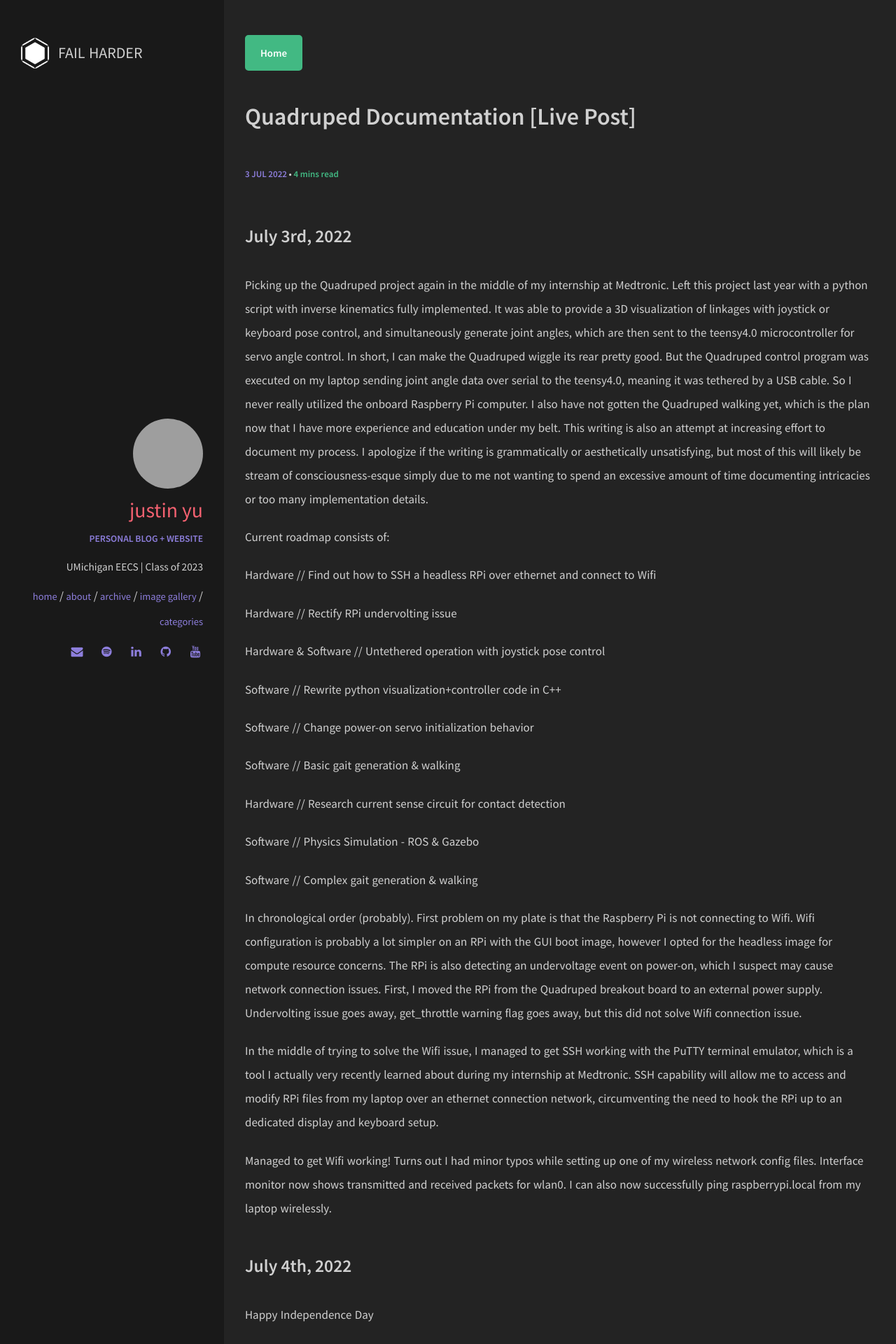
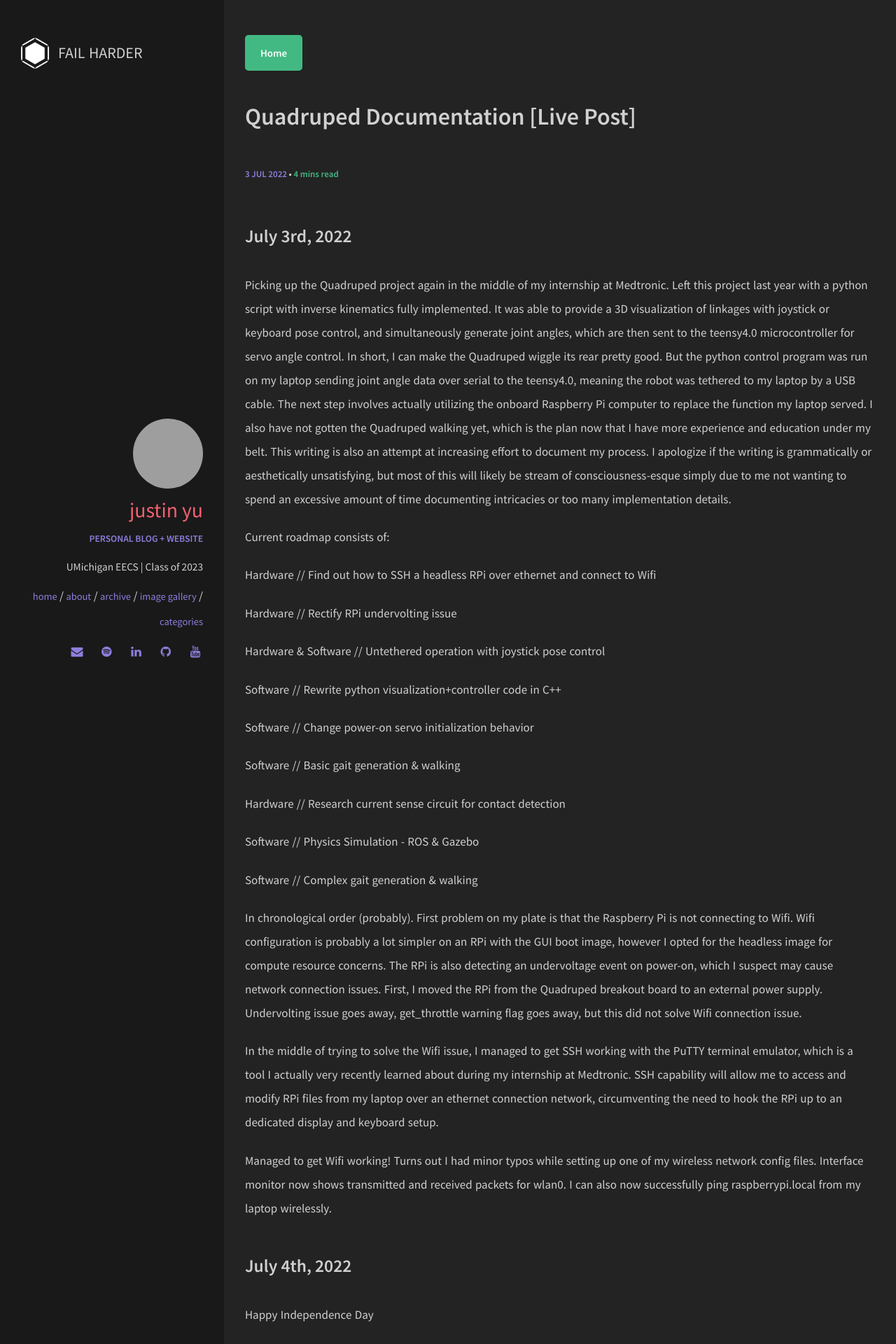
Before and after one commit to uynitsuj/uynitsuj.github.io, a Jekyll site: the page built from _posts/2022-07-03-quadruped-documentation.md, in a window 1280 px wide. Shown: the top 1920 px of the page at 70% size. Built offline with Jekyll 4.4.1, drawn with Linux system fonts in a browser that asks for light colours.

Commit message:
Update 2022-07-03-quadruped-documentation.md

```diff
--- a/_posts/2022-07-03-quadruped-documentation.md
+++ b/_posts/2022-07-03-quadruped-documentation.md
@@ -6,7 +6,7 @@ categories: [projects]
 image: IMG_5705.jpg
 ---
 ### July 3rd, 2022
-Picking up the Quadruped project again in the middle of my internship at Medtronic. Left this project last year with a python script with inverse kinematics fully implemented. It was able to provide a 3D visualization of linkages with joystick or keyboard pose control, and simultaneously generate joint angles, which are then sent to the teensy4.0 microcontroller for servo angle control. In short, I can make the Quadruped wiggle its rear pretty good. But the Quadruped control program was executed on my laptop sending joint angle data over serial to the teensy4.0, meaning it was tethered by a USB cable. So I never really utilized the onboard Raspberry Pi computer. I also have not gotten the Quadruped walking yet, which is the plan now that I have more experience and education under my belt. This writing is also an attempt at increasing effort to document my process. I apologize if the writing is grammatically or aesthetically unsatisfying, but most of this will likely be stream of consciousness-esque simply due to me not wanting to spend an excessive amount of time documenting intricacies or too many implementation details.
+Picking up the Quadruped project again in the middle of my internship at Medtronic. Left this project last year with a python script with inverse kinematics fully implemented. It was able to provide a 3D visualization of linkages with joystick or keyboard pose control, and simultaneously generate joint angles, which are then sent to the teensy4.0 microcontroller for servo angle control. In short, I can make the Quadruped wiggle its rear pretty good. But the python control program was run on my laptop sending joint angle data over serial to the teensy4.0, meaning the robot was tethered to my laptop by a USB cable. The next step involves actually utilizing the onboard Raspberry Pi computer to replace the function my laptop served. I also have not gotten the Quadruped walking yet, which is the plan now that I have more experience and education under my belt. This writing is also an attempt at increasing effort to document my process. I apologize if the writing is grammatically or aesthetically unsatisfying, but most of this will likely be stream of consciousness-esque simply due to me not wanting to spend an excessive amount of time documenting intricacies or too many implementation details.
 
 Current roadmap consists of:
 
```
